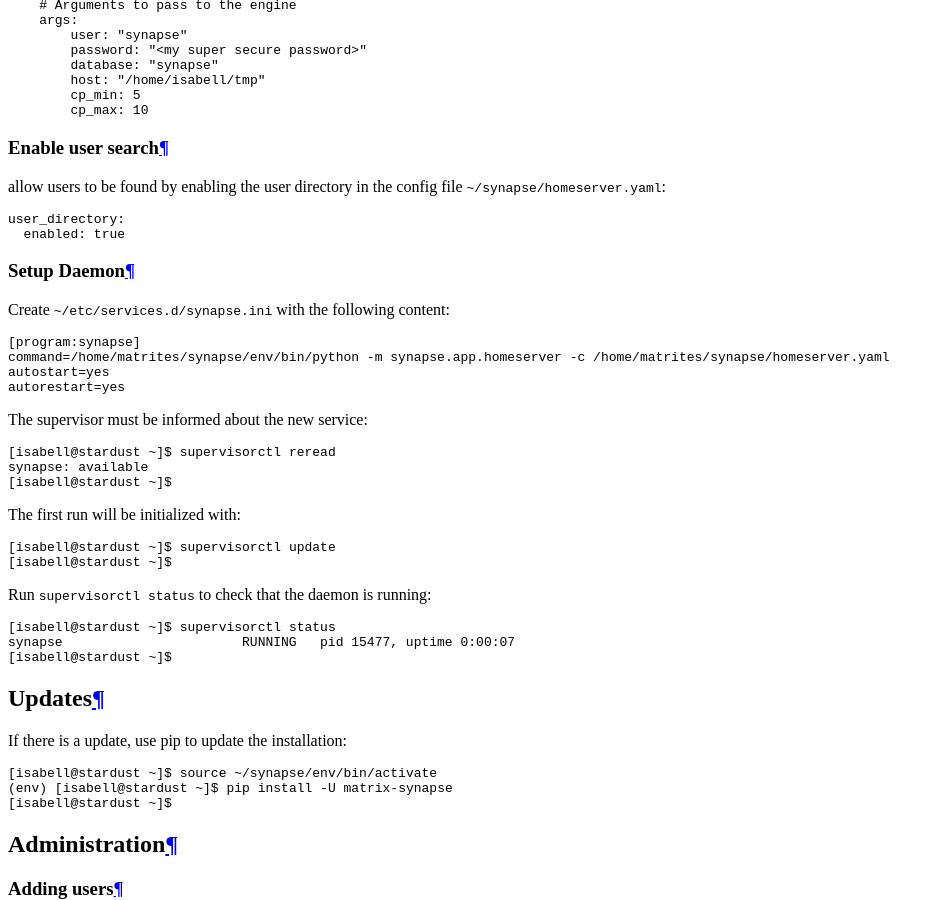
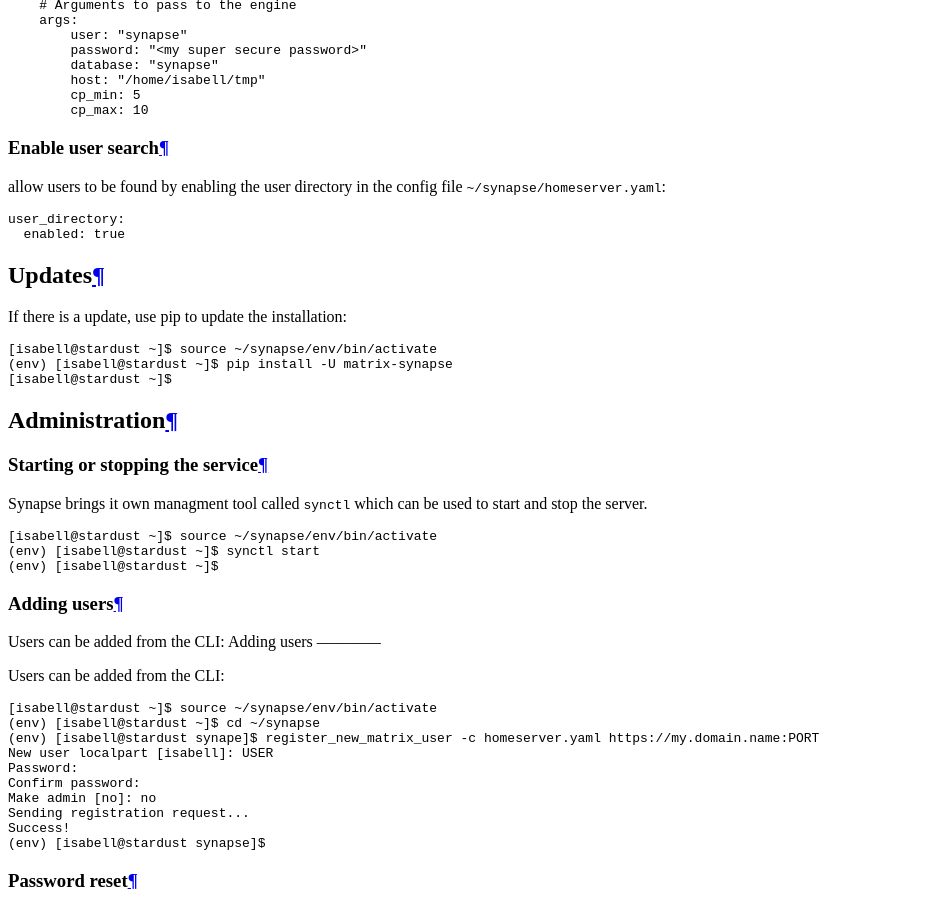
Before and after one commit to Uberspace/lab, a Sphinx documentation site: the page built from source/guide_synapse.rst, in a window 1280 px wide and 900 px high, scrolled down 4157 px. Shown: the whole window, without its empty margins (0-944 px from the left). Built offline with Sphinx 7.4.7 and the Read the Docs theme 2.0.0, drawn with Linux system fonts in a browser that asks for light colours.

Commit message:
switched to usage of synctl to start the server

```diff
--- a/source/guide_synapse.rst
+++ b/source/guide_synapse.rst
@@ -278,44 +278,6 @@
   user_directory:
     enabled: true
 
-
-Setup Daemon
-------------
-
-Create ``~/etc/services.d/synapse.ini`` with the following content:
-
-.. code-block:: ini
-
-    [program:synapse]
-    command=/home/matrites/synapse/env/bin/python -m synapse.app.homeserver -c /home/matrites/synapse/homeserver.yaml
-    autostart=yes
-    autorestart=yes
-
-The supervisor must be informed about the new service:
-
-::
-
- [isabell@stardust ~]$ supervisorctl reread
- synapse: available
- [isabell@stardust ~]$
-
-The first run will be initialized with:
-
-::
-
- [isabell@stardust ~]$ supervisorctl update
- [isabell@stardust ~]$
-
-Run ``supervisorctl status`` to check that the daemon is running:
-
-::
-
- [isabell@stardust ~]$ supervisorctl status
- synapse                       RUNNING   pid 15477, uptime 0:00:07
- [isabell@stardust ~]$
-
-
-
 Updates
 =======
 
@@ -330,6 +292,17 @@
 
 Administration
 ==============
+
+Starting or stopping the service
+--------------------------------
+
+Synapse brings it own managment tool called ``synctl`` which can be used to start and stop the server.
+
+.. code-block:: console
+
+  [isabell@stardust ~]$ source ~/synapse/env/bin/activate
+  (env) [isabell@stardust ~]$ synctl start
+  (env) [isabell@stardust ~]$
 
 Adding users
 ------------
```
